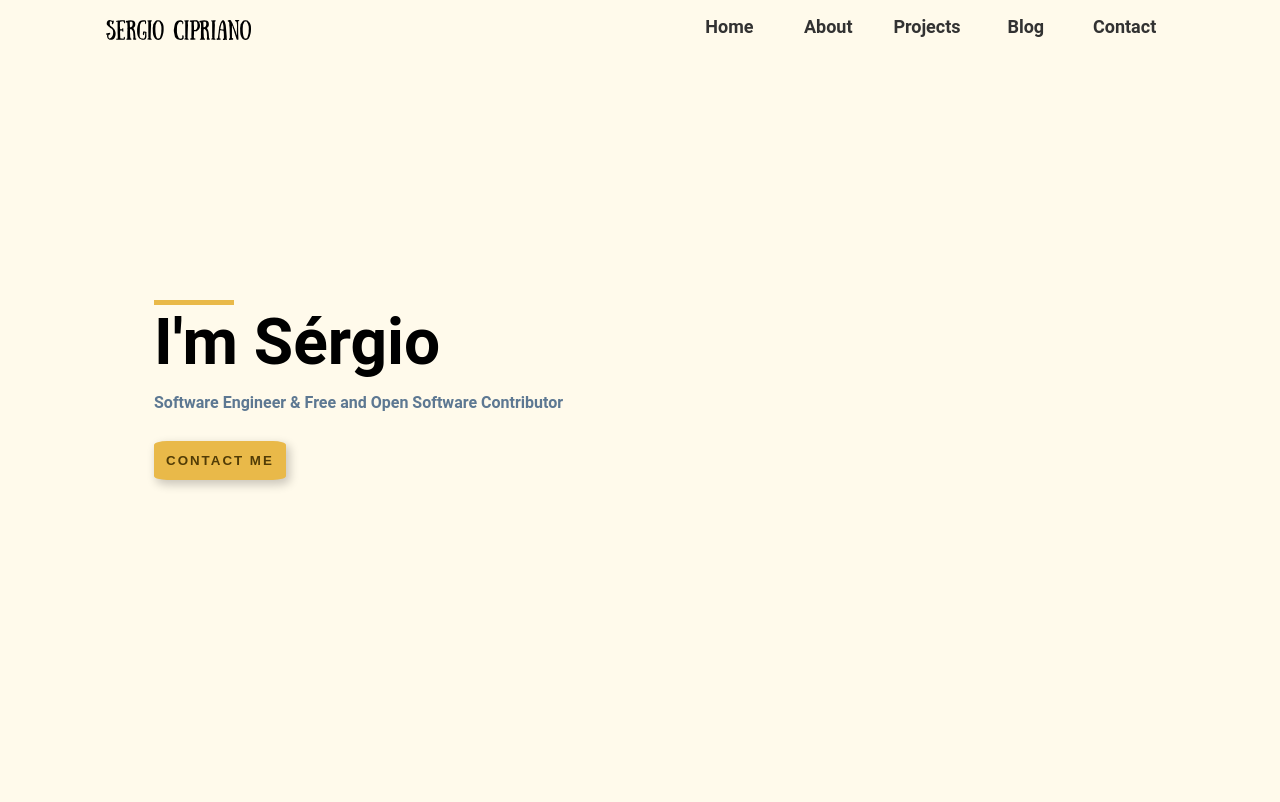
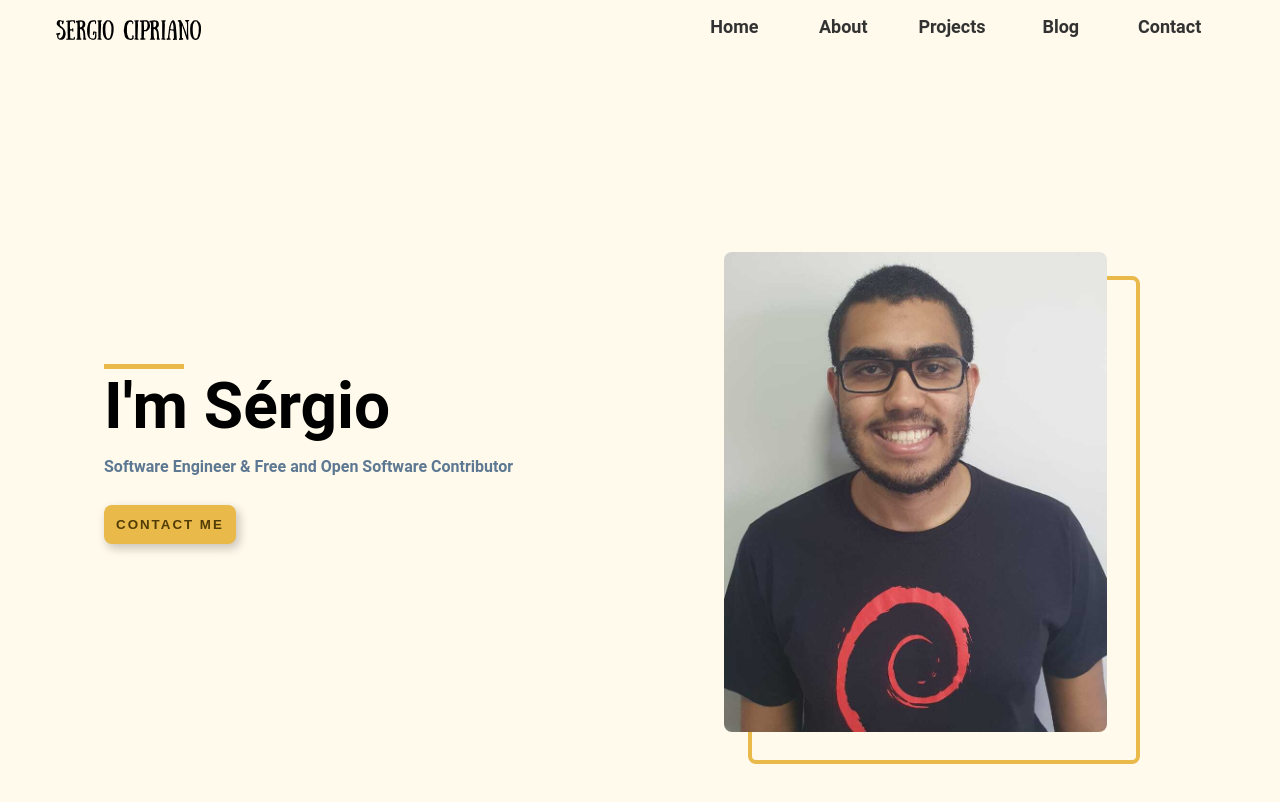
Before and after one commit to sergiosacj/sergiosacj, a React (Create React App) app: page / in a window 1280 px wide. Shown: the top 802 px of the page. Built offline with nearby package versions, Linux system fonts and the light colour scheme.

Commit message:
hero: Add photo

```diff
--- a/src/components/Hero/index.scss
+++ b/src/components/Hero/index.scss
@@ -2,6 +2,8 @@
 
 $h4-color: #5d7892;
 $button-letter-color: #513c06;
+$radius: 0.5rem;
+$hero-top-margin: 12em;
 
 .hero {
   width: 100%;
@@ -10,13 +12,14 @@ $button-letter-color: #513c06;
   .hero-center {
     max-width: $site-width;
     margin: auto;
-    margin-top: 15em;
+    margin-top: $hero-top-margin;
     display: flex;
 
     .hero-info {
-      flex: 1;
+      flex: 1.2;
       height: 100%;
       margin-left: 4em;
+      margin-top: 7em;
 
       .underline {
         width: 5em;
@@ -42,7 +45,7 @@ $button-letter-color: #513c06;
         padding: 10px;
         font-weight: 700;
         border: 2px solid transparent;
-        border-radius: 10%;
+        border-radius: $radius;
         box-shadow: 3px 4px 10px 1px #00000033;
         letter-spacing: 2px;
         text-transform: uppercase;
@@ -60,9 +63,29 @@ $button-letter-color: #513c06;
         }
       }
     }
+
+    .hero-img::before {
+      content: "";
+      position: absolute;
+      width: 100%;
+      height: 100%;
+      max-width: 24em;
+      max-height: 30em;
+      margin-left: 1.5rem;
+      margin-top: 1.5rem;
+      border: 0.25em solid $secondary-color;
+      border-radius: $radius;
+    }
     .hero-img {
       flex: 1;
-      // background-color: lightskyblue;
+      overflow: hidden;
+
+      .hero-photo {
+        max-width: 25em;
+        max-height: 30em;
+        border-radius: $radius;
+        position: relative;
+      }
     }
   }
 }
@@ -70,9 +93,11 @@ $button-letter-color: #513c06;
 @media only screen and (max-width: 900px) {
   .hero {
     .hero-center {
-      margin-top: 10em;
       .hero-info {
         margin-left: 1.4em;
+      }
+      .hero-img::before {
+        display: none;
       }
       .hero-img {
         flex: 0;
--- a/src/components/Hero/index.tsx
+++ b/src/components/Hero/index.tsx
@@ -1,10 +1,9 @@
 import * as React from "react";
 import "./index.scss";
 import { Link } from "react-router-dom";
+import me from "./assets/sergiosacj.jpg";
 
-interface IHeroProps {}
-
-const Hero: React.FunctionComponent<IHeroProps> = (props) => {
+const Hero: React.FunctionComponent = () => {
   return (
     <div className="hero">
       <div className="hero-center">
@@ -21,7 +20,9 @@ const Hero: React.FunctionComponent<IHeroProps> = (props) => {
             </Link>
           </button>
         </article>
-        <article className="hero-img"></article>
+        <article className="hero-img">
+          <img src={me} alt="myself" className="hero-photo" />
+        </article>
       </div>
     </div>
   );
--- a/src/partials/_variables.scss
+++ b/src/partials/_variables.scss
@@ -1,4 +1,4 @@
-$site-width: 1100px;
+$site-width: 1200px;
 
 $primary-color: #fffaeb;
 $secondary-color: #e9b949;
```
Also changed, not shown: src/components/Hero/assets/sergiosacj.jpg (added).
